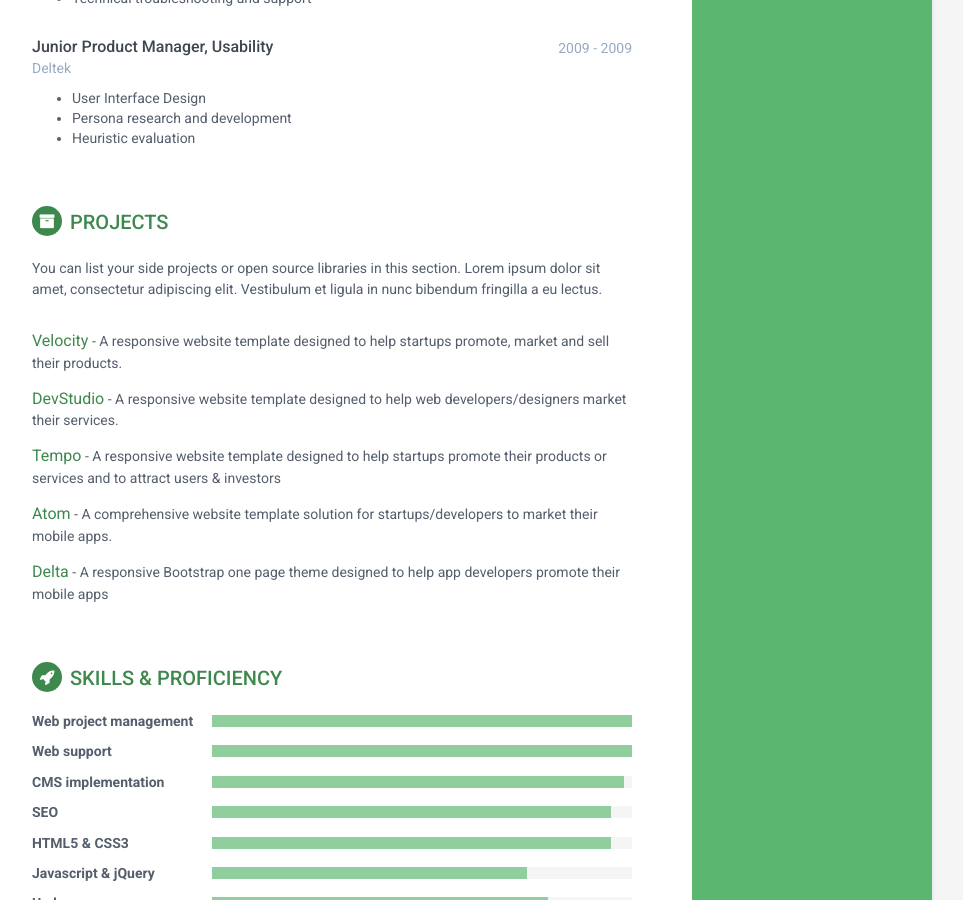
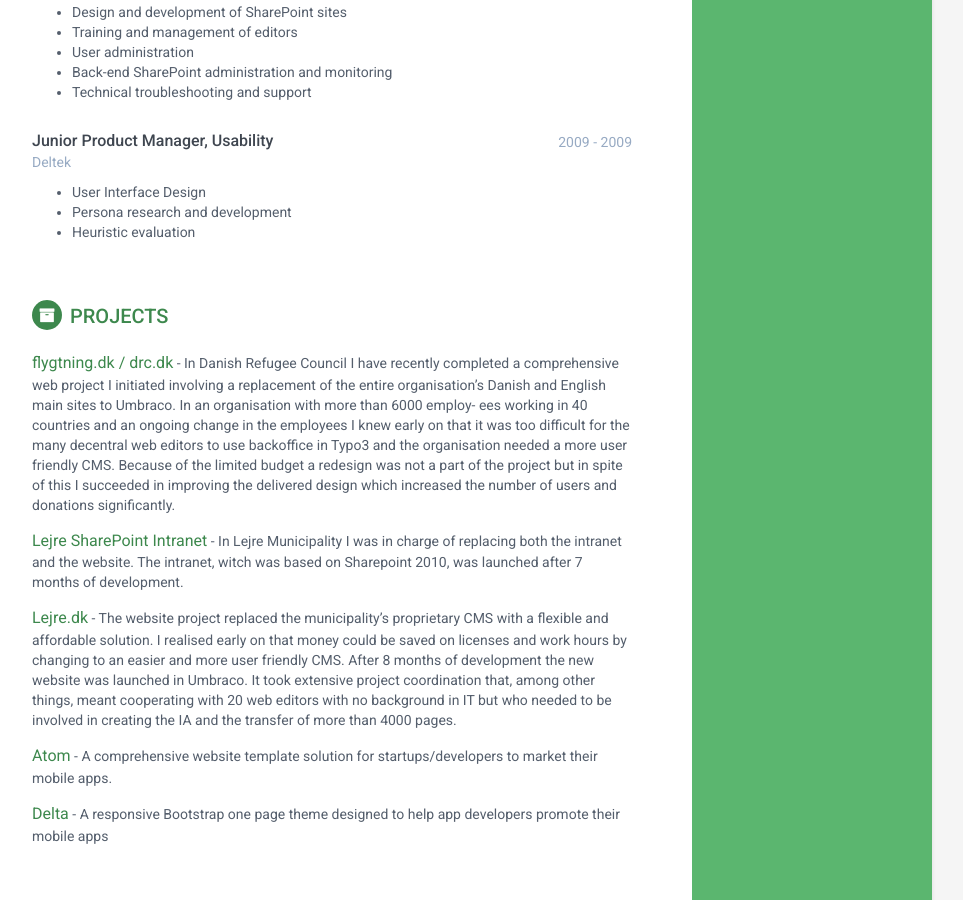
Before and after one commit to yukiob/online-cv, a Jekyll site: the page built from index.html, in a window 1280 px wide and 900 px high, scrolled down 1478 px. Shown: the whole window, without its empty margins (188-1151 px from the left). Built offline with Jekyll 4.4.1, drawn with Linux system fonts in a browser that asks for light colours; some of the changed text lies outside the part shown.

Commit message:
no message

```diff
--- a/_includes/career-profile.html
+++ b/_includes/career-profile.html
@@ -2,5 +2,6 @@
 <h2 class="section-title"><i class="fa fa-user"></i>Career Profile</h2>
 <div class="summary">
     <p>I hold a master’s degree in IT an has been working as a webmaster for the last 7 years with responsibility for the development of websites in Lejre Municipality and Danish Refugee Council</p>
+    <p>I possess a steady overview and a significant insight into the different phases of web projects and also have the technical hands-on experience. I understand that my part is to be a central link when managing a web project and therefore I am able to create cooperation and a coherent process. This is why I am able to create solid results and keep a focus on development.</p>
 </div><!--//summary-->
 </section><!--//section-->
--- a/_includes/experience.html
+++ b/_includes/experience.html
@@ -1,6 +1,5 @@
 <section class="section experiences-section">
                 <h2 class="section-title"><i class="fa fa-briefcase"></i>Experiences</h2>
-
                 <div class="item">
                     <div class="meta">
                         <div class="upper-row">
--- a/_includes/projects.html
+++ b/_includes/projects.html
@@ -1,18 +1,20 @@
 <section class="section projects-section">
                 <h2 class="section-title"><i class="fa fa-archive"></i>Projects</h2>
+                <!--//intro
                 <div class="intro">
                     <p>You can list your side projects or open source libraries in this section. Lorem ipsum dolor sit amet, consectetur adipiscing elit. Vestibulum et ligula in nunc bibendum fringilla a eu lectus.</p>
-                </div><!--//intro-->
+                </div>
+                -->
                 <div class="item">
-                    <span class="project-title"><a href="#hook">Velocity</a></span> - <span class="project-tagline">A responsive website template designed to help startups promote, market and sell their products.</span>
+                    <span class="project-title"><a href="#" target="_blank">flygtning.dk / drc.dk</a></span> - <span class="project-tagline">In Danish Refugee Council I have recently completed a comprehensive web project I initiated involving a replacement of the entire organisation’s Danish and English main sites to Umbraco. In an organisation with more than 6000 employ- ees working in 40 countries and an ongoing change in the employees I knew early on that it was too difficult for the many decentral web editors to use backoffice in Typo3 and the organisation needed a more user friendly CMS. Because of the limited budget a redesign was not a part of the project but in spite of this I succeeded in improving the delivered design which increased the number of users and donations significantly.</span>
+                </div><!--//item-->
+                <div class="item">
+                    <span class="project-title"><a href="#hook">Lejre SharePoint Intranet</a></span> - <span class="project-tagline">In Lejre Municipality I was in charge of replacing both the intranet and the website. The intranet, witch was based on Sharepoint 2010, was launched after 7 months of development.</span>
 
                 </div><!--//item-->
                 <div class="item">
-                    <span class="project-title"><a href="#" target="_blank">DevStudio</a></span> -
-                    <span class="project-tagline">A responsive website template designed to help web developers/designers market their services. </span>
-                </div><!--//item-->
-                <div class="item">
-                    <span class="project-title"><a href="#" target="_blank">Tempo</a></span> - <span class="project-tagline">A responsive website template designed to help startups promote their products or services and to attract users &amp; investors</span>
+                    <span class="project-title"><a href="#" target="_blank">Lejre.dk</a></span> -
+                    <span class="project-tagline">The website project replaced the municipality’s proprietary CMS with a flexible and affordable solution. I realised early on that money could be saved on licenses and work hours by changing to an easier and more user friendly CMS. After 8 months of development the new website was launched in Umbraco. It took extensive project coordination that, among other things, meant cooperating with 20 web editors with no background in IT but who needed to be involved in creating the IA and the transfer of more than 4000 pages.</span>
                 </div><!--//item-->
                 <div class="item">
                     <span class="project-title"><a href="#" target="_blank">Atom</a></span> - <span class="project-tagline">A comprehensive website template solution for startups/developers to market their mobile apps. </span>
```
